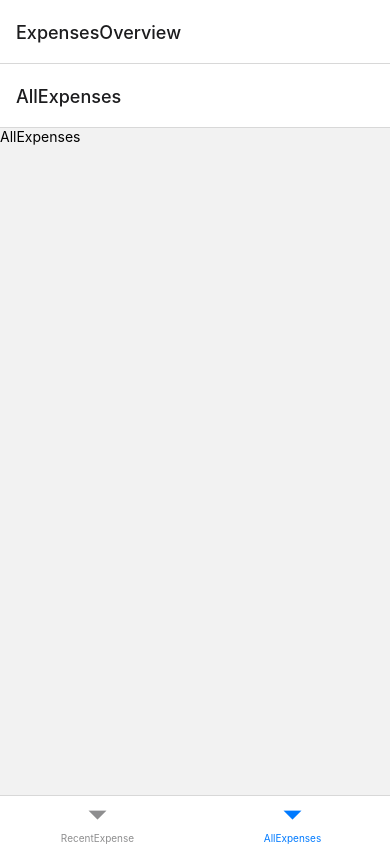
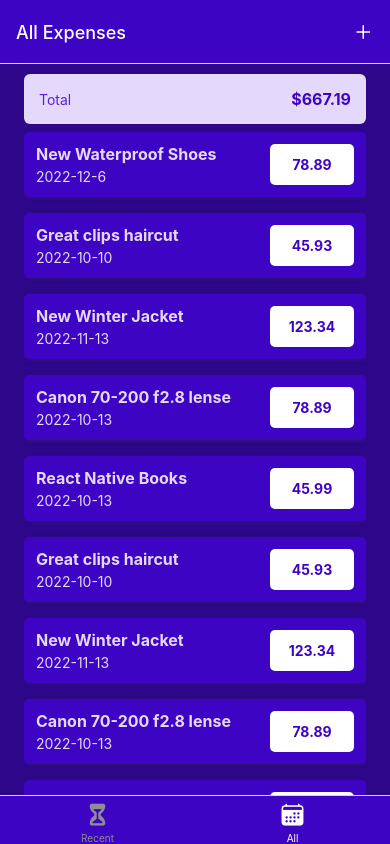
Before and after one commit to gtomsic/rnExpenseTracker, a React Native app: screen /AllExpenses in a window 390 px wide. Built offline with nearby package versions, Linux system fonts and the light colour scheme.

Commit message:
Customizing header button

```diff
--- a/App.js
+++ b/App.js
@@ -2,19 +2,59 @@ import { StatusBar } from "react-native";
 import { NavigationContainer } from "@react-navigation/native";
 import { createNativeStackNavigator } from "@react-navigation/native-stack";
 import { createBottomTabNavigator } from "@react-navigation/bottom-tabs";
+import { Ionicons } from "@expo/vector-icons";
 
 import ManageExpenses from "./screens/ManageExpenses";
 import RecentExpense from "./screens/RecentExpense";
 import AllExpenses from "./screens/AllExpenses";
+import { colors } from "./contants/styles";
+import IconButton from "./UI/IconButton";
 
 const Stack = createNativeStackNavigator();
 const BottomTabs = createBottomTabNavigator();
 
 function ExpensesOverview() {
   return (
-    <BottomTabs.Navigator>
-      <BottomTabs.Screen name="RecentExpense" component={RecentExpense} />
-      <BottomTabs.Screen name="AllExpenses" component={AllExpenses} />
+    <BottomTabs.Navigator
+      screenOptions={({ navigation }) => ({
+        headerStyle: {
+          backgroundColor: colors.primary500,
+        },
+        headerTintColor: "white",
+        tabBarStyle: { backgroundColor: colors.primary500 },
+        tabBarActiveTintColor: "white",
+        headerRight: ({ color, tintColor }) => (
+          <IconButton
+            icon="add"
+            size={24}
+            color={tintColor}
+            onPress={() => navigation.navigate("ManageExpense")}
+          />
+        ),
+      })}
+    >
+      <BottomTabs.Screen
+        name="RecentExpense"
+        component={RecentExpense}
+        options={{
+          title: "Recent Expenses",
+          tabBarLabel: "Recent",
+          tabBarIcon: ({ color, size }) => (
+            <Ionicons name="hourglass" size={size} color={color} />
+          ),
+        }}
+      />
+      <BottomTabs.Screen
+        name="AllExpenses"
+        component={AllExpenses}
+        options={{
+          title: "All Expenses",
+          tabBarLabel: "All",
+          tabBarIcon: ({ color, size }) => (
+            <Ionicons name="calendar" size={size} color={color} />
+          ),
+        }}
+      />
     </BottomTabs.Navigator>
   );
 }
@@ -22,10 +62,14 @@ function ExpensesOverview() {
 export default function App() {
   return (
     <>
-      <StatusBar style="auto" />
+      <StatusBar style="light-content" backgroundColor={colors.primary500} />
       <NavigationContainer>
         <Stack.Navigator>
-          <Stack.Screen name="ExpensesOverview" component={ExpensesOverview} />
+          <Stack.Screen
+            name="ExpensesOverview"
+            component={ExpensesOverview}
+            options={{ headerShown: false }}
+          />
           <Stack.Screen name="ManageExpense" component={ManageExpenses} />
         </Stack.Navigator>
       </NavigationContainer>
--- /dev/null
+++ b/UI/IconButton.jsx
@@ -0,0 +1,23 @@
+import { StyleSheet, Text, View, TouchableOpacity } from "react-native";
+import React from "react";
+import { Ionicons } from "@expo/vector-icons";
+
+const IconButton = ({ icon, size, color, onPress }) => {
+  return (
+    <TouchableOpacity onPress={onPress}>
+      <View style={styles.buttonContainer}>
+        <Ionicons name={`${icon}`} size={size} color={color} />
+      </View>
+    </TouchableOpacity>
+  );
+};
+
+export default IconButton;
+
+const styles = StyleSheet.create({
+  buttonContainer: {
+    borderRadius: 24,
+    padding: 6,
+    marginHorizontal: 8,
+  },
+});
--- /dev/null
+++ b/components/ExpensesOutput/ExpenseItem.jsx
@@ -0,0 +1,67 @@
+import { StyleSheet, Text, View, TouchableOpacity } from "react-native";
+import { useNavigation } from "@react-navigation/native";
+import React from "react";
+import { colors } from "../../contants/styles";
+import { getFormatedDate } from "../../utils/date";
+
+const ExpenseItem = ({ item }) => {
+  const { navigate } = useNavigation();
+  function expressPressHandler() {
+    navigate("ManageExpense");
+  }
+  return (
+    <TouchableOpacity onPress={expressPressHandler}>
+      <View style={styles.expenseItem}>
+        <View>
+          <Text style={[styles.textBase, styles.description]}>
+            {item?.description}
+          </Text>
+          <Text style={styles.textBase}>{getFormatedDate(item.date)}</Text>
+        </View>
+        <View style={styles.amountContainer}>
+          <Text style={styles.amount}>{item?.amount.toFixed(2)}</Text>
+        </View>
+      </View>
+    </TouchableOpacity>
+  );
+};
+
+export default ExpenseItem;
+
+const styles = StyleSheet.create({
+  expenseItem: {
+    padding: 12,
+    marginVertical: 8,
+    backgroundColor: colors.primary500,
+    flexDirection: "row",
+    justifyContent: "space-between",
+    borderRadius: 5,
+    elevation: 3,
+    shadowColor: colors.gray500,
+    shadowRadius: 4,
+    shadowOffset: { width: 1, height: 1 },
+    shadowOpacity: 0.4,
+  },
+  textBase: {
+    color: colors.primary50,
+  },
+  description: {
+    fontSize: 16,
+    marginBottom: 4,
+    fontWeight: "bold",
+  },
+  amountContainer: {
+    paddingHorizontal: 12,
+    paddingVertical: 4,
+    backgroundColor: "white",
+    justifyContent: "center",
+    alignItems: "center",
+    borderRadius: 5,
+  },
+  amount: {
+    color: colors.primary500,
+    fontWeight: "bold",
+    minWidth: 60,
+    textAlign: "center",
+  },
+});
--- /dev/null
+++ b/components/ExpensesOutput/ExpensesList.jsx
@@ -0,0 +1,22 @@
+import { FlatList, StyleSheet, Text, View } from "react-native";
+import React from "react";
+import ExpenseItem from "./ExpenseItem";
+
+function RenderExpenseItem({ item }) {
+  return <ExpenseItem item={item} />;
+}
+
+const ExpensesList = ({ expenses }) => {
+  return (
+    <FlatList
+      data={expenses}
+      keyExtractor={(item) => item.id}
+      renderItem={RenderExpenseItem}
+      showsVerticalScrollIndicator={false}
+    />
+  );
+};
+
+export default ExpensesList;
+
+const styles = StyleSheet.create({});
--- /dev/null
+++ b/components/ExpensesOutput/ExpensesOutput.jsx
@@ -0,0 +1,83 @@
+import { StyleSheet, Text, View } from "react-native";
+import React from "react";
+import ExpensesSummary from "./ExpensesSummary";
+import ExpensesList from "./ExpensesList";
+import { colors } from "../../contants/styles";
+
+const DUMMY_EXPENSES = [
+  {
+    id: "e1",
+    description: "New Waterproof Shoes",
+    amount: 78.89,
+    date: new Date("2022-12-05"),
+  },
+  {
+    id: "e2",
+    description: "Great clips haircut",
+    amount: 45.93,
+    date: new Date("2022-10-09"),
+  },
+  {
+    id: "e3",
+    description: "New Winter Jacket",
+    amount: 123.34,
+    date: new Date("2022-11-12"),
+  },
+  {
+    id: "e4",
+    description: "Canon 70-200 f2.8 lense",
+    amount: 78.89,
+    date: new Date("2022-10-12"),
+  },
+  {
+    id: "e5",
+    description: "React Native Books",
+    amount: 45.99,
+    date: new Date("2022-10-12"),
+  },
+  {
+    id: "e6",
+    description: "Great clips haircut",
+    amount: 45.93,
+    date: new Date("2022-10-09"),
+  },
+  {
+    id: "e7",
+    description: "New Winter Jacket",
+    amount: 123.34,
+    date: new Date("2022-11-12"),
+  },
+  {
+    id: "e8",
+    description: "Canon 70-200 f2.8 lense",
+    amount: 78.89,
+    date: new Date("2022-10-12"),
+  },
+  {
+    id: "e9",
+    description: "React Native Books",
+    amount: 45.99,
+    date: new Date("2022-10-12"),
+  },
+];
+
+const ExpensesOutput = ({ expenses = DUMMY_EXPENSES, expensesPeriod }) => {
+  return (
+    <View style={styles.container}>
+      <ExpensesSummary expenses={expenses} periodName={expensesPeriod} />
+      <ExpensesList expenses={expenses} />
+    </View>
+  );
+};
+
+export default ExpensesOutput;
+
+const styles = StyleSheet.create({
+  container: {
+    flex: 1,
+    paddingHorizontal: 24,
+    paddingTop: 10,
+    paddingBottom: 0,
+    backgroundColor: colors.primary700,
+  },
+});
--- /dev/null
+++ b/components/ExpensesOutput/ExpensesSummary.jsx
@@ -0,0 +1,37 @@
+import { StyleSheet, Text, View } from "react-native";
+import React from "react";
+import { colors } from "../../contants/styles";
+
+const ExpensesSummary = ({ periodName, expenses }) => {
+  const expensesSum = expenses.reduce((sum, expense) => {
+    return sum + expense.amount;
+  }, 0); // 0 zero is the starting value of amount to work with reduce
+  return (
+    <View style={styles.container}>
+      <Text style={styles.period}>{periodName}</Text>
+      <Text style={styles.sum}>${expensesSum.toFixed(2)}</Text>
+    </View>
+  );
+};
+
+export default ExpensesSummary;
+
+const styles = StyleSheet.create({
+  container: {
+    padding: 15,
+    backgroundColor: colors.primary50,
+    borderRadius: 6,
+    flexDirection: "row",
+    justifyContent: "space-between",
+    alignItems: "center",
+  },
+  period: {
+    fontSize: 14,
+    color: colors.primary400,
+  },
+  sum: {
+    fontSize: 16,
+    fontWeight: "bold",
+    color: colors.primary500,
+  },
+});
--- /dev/null
+++ b/contants/styles.js
@@ -0,0 +1,14 @@
+export const colors = {
+  primary50: "#e4d9fd",
+  primary100: "#c6affc",
+  primary200: "#a281f0",
+  primary400: "#5721d4",
+  primary500: "#3e04c3",
+  primary700: "#2d0689",
+  primary800: "#200364",
+  accent500: "#f7bc0c",
+  error50: "#fcc4e4",
+  error500: "#9b095c",
+  gray500: "#39324a",
+  gray700: "#221c30",
+};
--- a/screens/AllExpenses.jsx
+++ b/screens/AllExpenses.jsx
@@ -1,12 +1,9 @@
 import { StyleSheet, Text, View } from "react-native";
 import React from "react";
+import ExpensesOutput from "../components/ExpensesOutput/ExpensesOutput";
 
 const AllExpenses = () => {
-  return (
-    <View>
-      <Text>AllExpenses</Text>
-    </View>
-  );
+  return <ExpensesOutput expensesPeriod="Total" />;
 };
 
 export default AllExpenses;
--- a/screens/RecentExpense.jsx
+++ b/screens/RecentExpense.jsx
@@ -1,12 +1,9 @@
 import { StyleSheet, Text, View } from "react-native";
 import React from "react";
+import ExpensesOutput from "../components/ExpensesOutput/ExpensesOutput";
 
 const RecentExpense = () => {
-  return (
-    <View>
-      <Text>RecentExpense</Text>
-    </View>
-  );
+  return <ExpensesOutput expensesPeriod="Last 7 Days" />;
 };
 
 export default RecentExpense;
--- /dev/null
+++ b/utils/date.js
@@ -0,0 +1,3 @@
+export function getFormatedDate(date) {
+  return `${date.getFullYear()}-${date.getMonth() + 1}-${date.getDate() + 1}`;
+}
```
Also changed, not shown: 2 other files (tests, documents, lock files or other folders).
